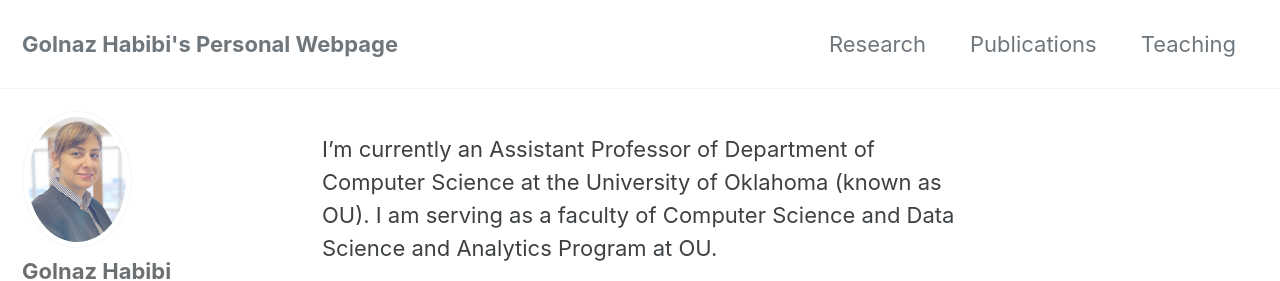
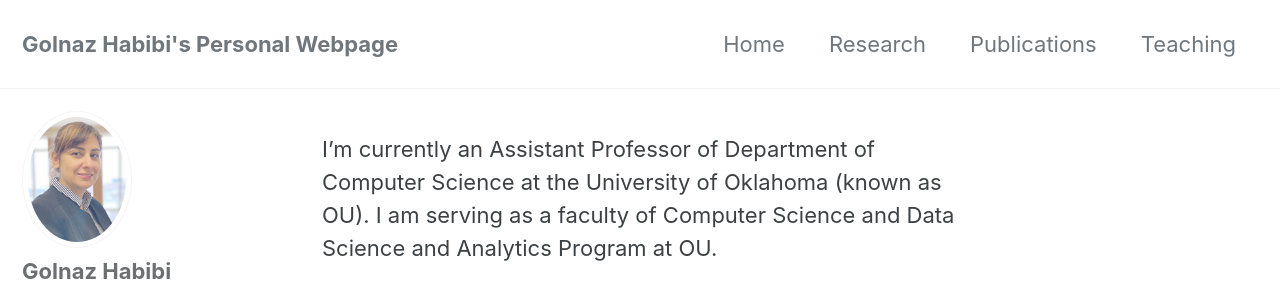
Before and after one commit to golnazhabibi3/my_old_website, a Jekyll site: the page built from _posts/main_page.md, in a window 1280 px wide. Shown: the top 281 px of the page. Built offline with Jekyll 4.4.1, drawn with Linux system fonts in a browser that asks for light colours; cached includes are drawn as plain includes; our own code applies the rules of GitHub Pages for plain Markdown files; the list of posts is cut into pages by our own code.

Commit message:
Update navigation.yml

```diff
--- a/_data/navigation.yml
+++ b/_data/navigation.yml
@@ -1,5 +1,8 @@
 # main links links
 main:
+
+  - title: "Home"
+    url: /_posts/
 
   - title: "Research"
     url: /research/
```
